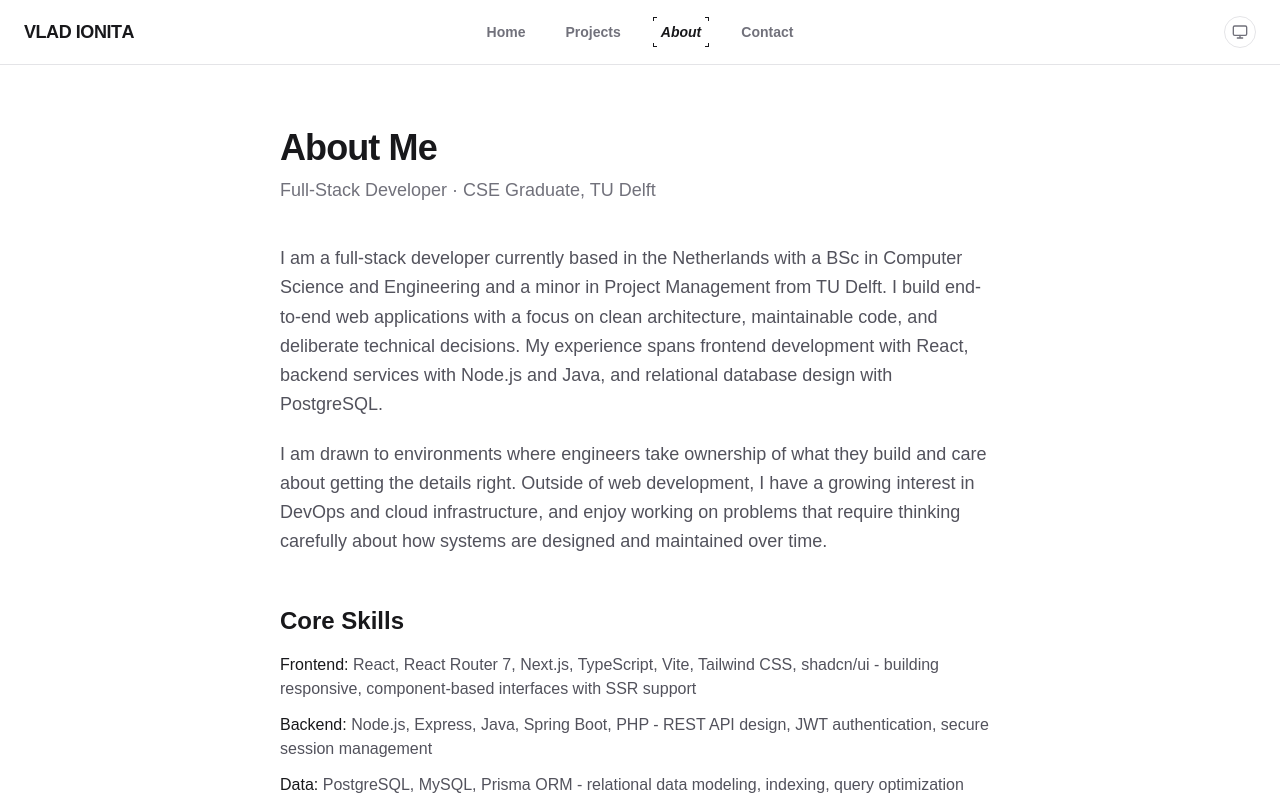
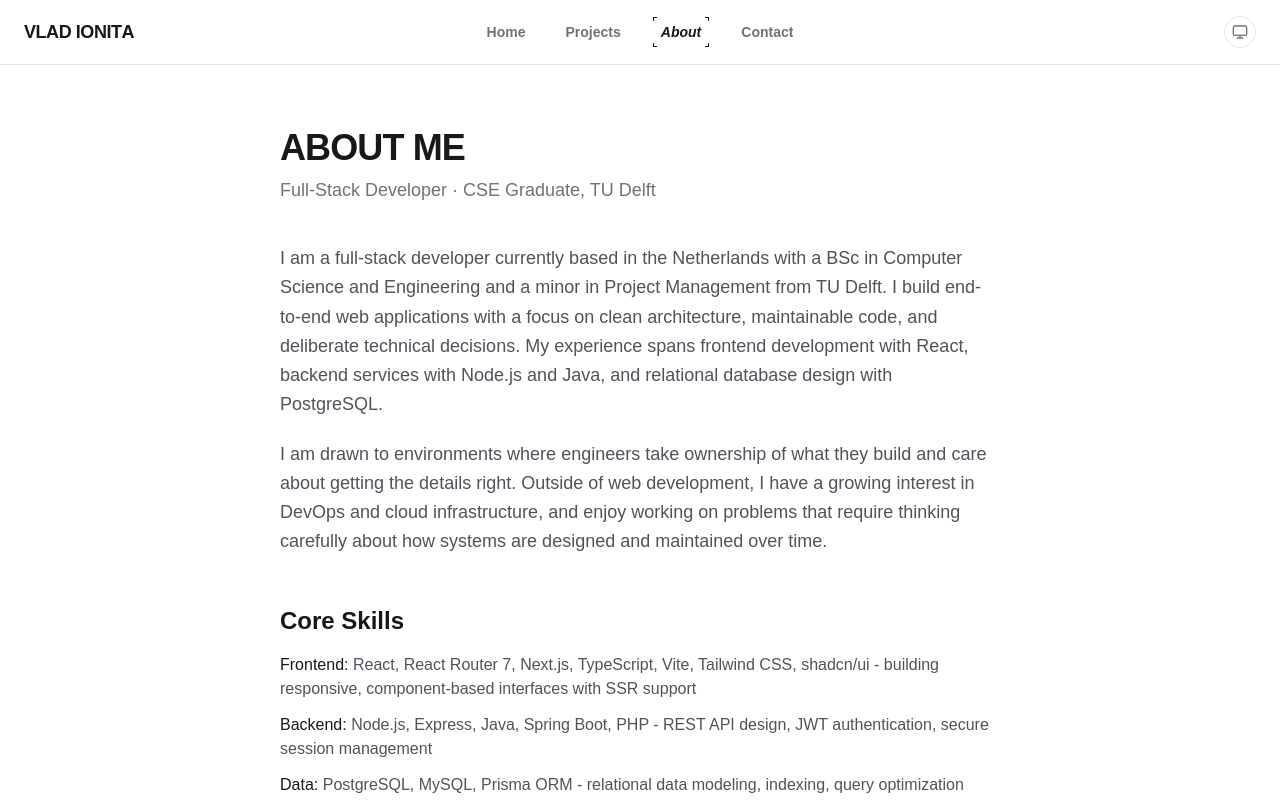
Before and after one commit to vlad-ionita/portfolio, a Next.js app: page /about in a window 1280 px wide. Shown: the top 800 px of the page. Built offline with nearby package versions, Linux system fonts and the light colour scheme.

Commit message:
Added header animation for projects and about me pages

```diff
--- a/src/app/about/page.tsx
+++ b/src/app/about/page.tsx
@@ -1,3 +1,4 @@
+import RollingText from "@/components/RollingText";
 import type { Metadata } from "next";
 
 export const metadata: Metadata = {
@@ -7,8 +8,8 @@ export const metadata: Metadata = {
 export default function AboutPage() {
   return (
     <main className="mx-auto max-w-3xl px-6 pb-24 pt-32">
-      <h1 className="mb-2 text-4xl font-bold tracking-tight text-zinc-900 dark:text-zinc-50">
-        About Me
+      <h1 className="mb-2 text-4xl font-black tracking-tight text-zinc-900 dark:text-zinc-50">
+        <RollingText text="ABOUT ME" />
       </h1>
       <p className="mb-10 text-lg text-zinc-500 dark:text-zinc-400">
         Full-Stack Developer · CSE Graduate, TU Delft
--- a/src/app/projects/page.tsx
+++ b/src/app/projects/page.tsx
@@ -1,3 +1,4 @@
+import RollingText from "@/components/RollingText";
 import type { Metadata } from "next";
 
 export const metadata: Metadata = {
@@ -46,7 +47,7 @@ export default function ProjectsPage() {
   return (
     <main className="mx-auto max-w-5xl px-6 pb-24 pt-24">
       <h1 className="mb-8 text-5xl text-center font-black tracking-tight text-zinc-900 dark:text-zinc-50">
-        PROJECTS
+        <RollingText text="PROJECTS" />
       </h1>
 
       <div className="grid gap-6 sm:grid-cols-2 lg:grid-cols-3">
--- /dev/null
+++ b/src/components/RollingText.tsx
@@ -0,0 +1,81 @@
+"use client";
+
+import { useRef, useEffect } from "react";
+import gsap from "gsap";
+
+interface RollingTextProps {
+  text: string;
+}
+
+export default function RollingText({ text }: RollingTextProps) {
+  const realRef = useRef<HTMLSpanElement>(null);
+  const fakeRef = useRef<HTMLSpanElement>(null);
+
+  useEffect(() => {
+    const real = realRef.current?.querySelectorAll(".roll-char");
+    const fake = fakeRef.current?.querySelectorAll(".roll-char");
+    if (!real || !fake) return;
+
+    if (fakeRef.current) fakeRef.current.style.opacity = "1";
+    gsap.set(fake, { scaleY: 0 });
+
+    const stepDelay = 0.05;
+
+    Array.from(real).forEach((char, i) => {
+      const delay = i * stepDelay;
+
+      gsap.to(char, {
+        scaleY: 0,
+        duration: 0.5,
+        delay,
+        ease: "power3.inOut",
+      });
+
+      gsap.to(fake[i], {
+        scaleY: 1,
+        duration: 0.5,
+        delay: delay - 0.01,
+        ease: "power3.inOut",
+      });
+    });
+  }, []);
+
+  const realChars = text.split("").map((char, i) => (
+    <span
+      key={i}
+      className="roll-char relative inline-block origin-top backface-hidden transform-3d"
+      aria-hidden="true"
+    >
+      {char === " " ? "\u00A0" : char} {/* For spaces */}
+    </span>
+  ));
+
+  const fakeChars = text.split("").map((char, i) => (
+    <span
+      key={i}
+      className="roll-char relative inline-block origin-bottom backface-hidden transform-3d"
+      aria-hidden="true"
+    >
+      {char === " " ? "\u00A0" : char} {/* For spaces */}
+    </span>
+  ));
+
+  return (
+    <span
+      className="relative inline-block leading-none perspective-[400px] transform-3d"
+      aria-label={text}
+    >
+      <span ref={realRef} className="block transform-3d" aria-hidden="true">
+        {realChars}
+      </span>
+      <span
+        ref={fakeRef}
+        className="absolute top-0 left-0 block h-full transform-3d"
+        style={{ opacity: 0 }}
+        aria-hidden="true"
+      >
+        {fakeChars}
+      </span>
+    </span>
+  );
+}
```
